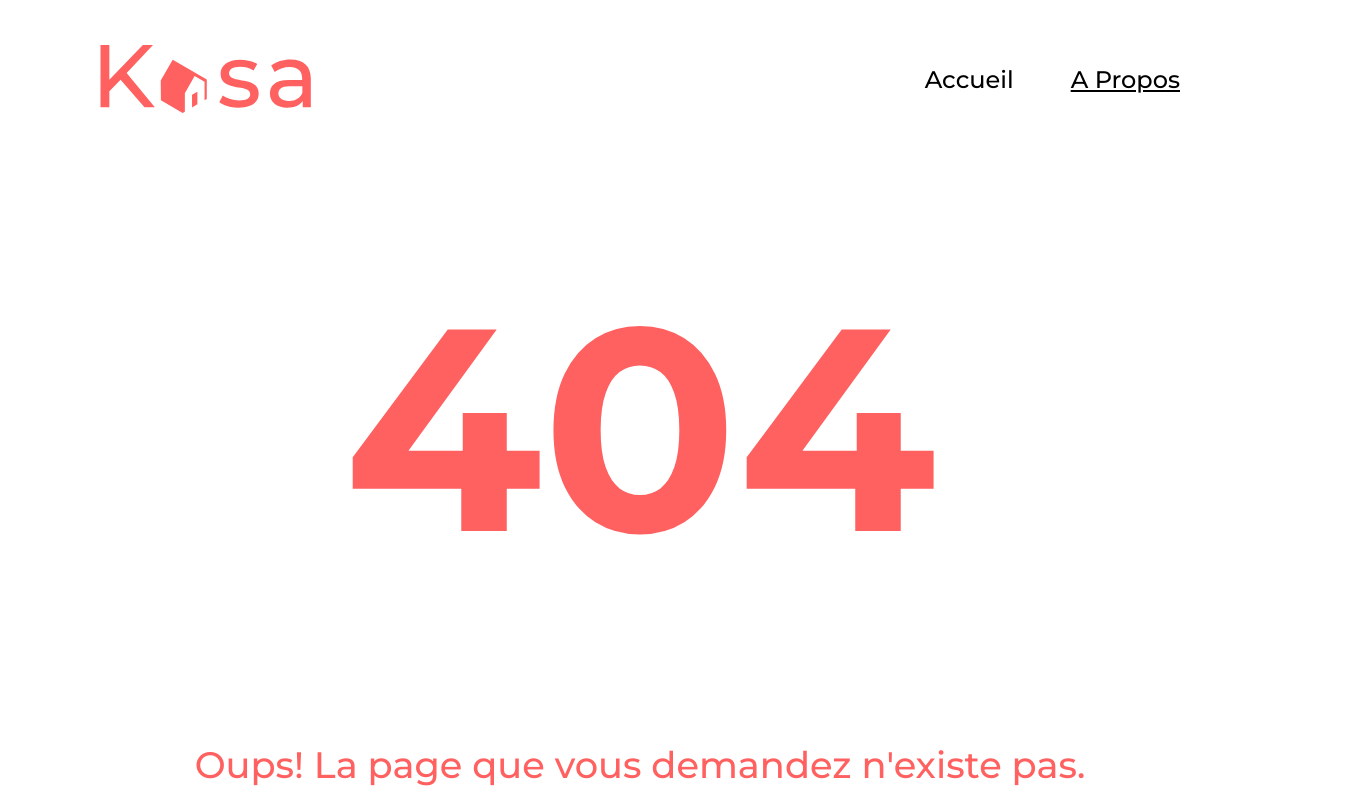
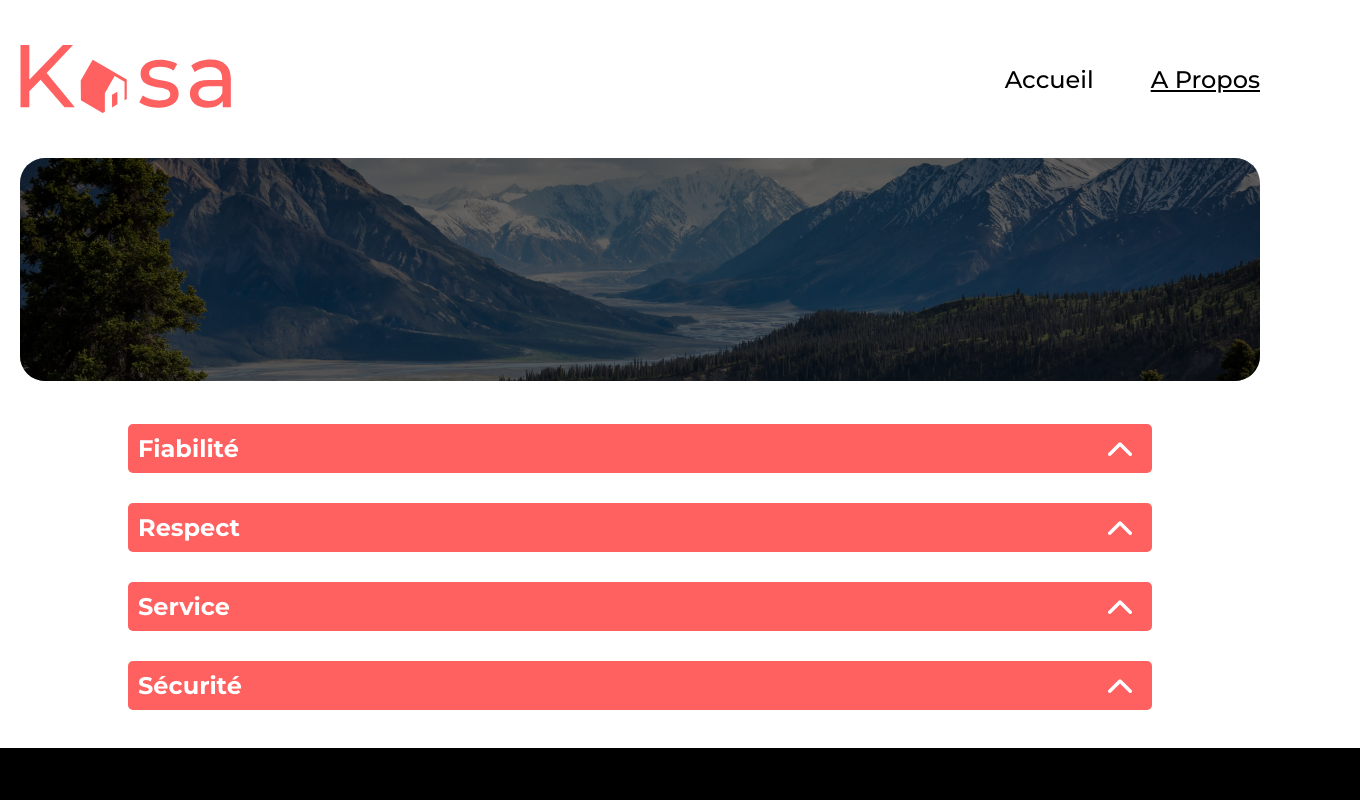
Before and after one commit to ntxsay/reactKasaProjectTs, a React (Vite) app: page /about in a window 1280 px wide. Before the commit this address had no page. Shown: the top 800 px of the page, 1360 px wide, since content can reach past the window. Built offline with nearby package versions, Linux system fonts and the light colour scheme.

Commit message:
Mise à jour Expander, Ajout bannière, Ajout Page about,

```diff
--- a/src/AppRoutes.tsx
+++ b/src/AppRoutes.tsx
@@ -3,6 +3,7 @@ import HomePage from "./pages/HomePage.tsx";
 import NotFoundPage from "./pages/NotFoundPage.tsx";
 import Layout from "./layouts/Layout.tsx";
 import FicheLogementPage from "./pages/FicheLogementPage.tsx";
+import AboutPage from "./pages/AboutPage.tsx";
 
 const AppRoutes = () => {
     return (
@@ -10,6 +11,7 @@ const AppRoutes = () => {
             <Route path="/" element={<Layout/>}>
                 <Route index element={<HomePage/>}/>
                 <Route path="/fiche-logement" element={<FicheLogementPage/>}/>
+                <Route path="/about" element={<AboutPage/>}/>
                 <Route path="*" element={<NotFoundPage/>}/>
             </Route>
         </Routes>
--- /dev/null
+++ b/src/components/BannerComponent.tsx
@@ -0,0 +1,21 @@
+import '../styles/components/BannerComponent.scss'
+import React from "react";
+
+interface IBannerProps {
+    imageUrl: string,
+    caption: string | null
+}
+
+const BannerComponent : React.FC<IBannerProps> = (props) => {
+    return (
+        <figure className="bannerContainer">
+            <div className="bannerContainer__imageContainer">
+                <img className="bannerContainer__image" src={props.imageUrl} alt="image de la bannière"/>
+            </div>
+            <div className="bannerContainer__mask"></div>
+            <figcaption className="bannerContainer__captionContainer"><span className="bannerContainer__caption">{props.caption}</span></figcaption>
+        </figure>
+    );
+}
+
+export default BannerComponent;
--- a/src/components/ExpanderComponent.tsx
+++ b/src/components/ExpanderComponent.tsx
@@ -21,7 +21,7 @@ const ExpanderComponent: React.FC<ExpanderProps> =  (props) => {
             <header className="expander__header" onClick={toggleCollapse}>
                 <span className="expanderContainer__header__title">{props.header}</span>
                 <button className={`expanderContainer__header__glyph ${isCollapsed ? '' : 'dellapse'}`}>
-                    <img src={chevronUp} />
+                    <img src={chevronUp} alt={`${isCollapsed ? "L'expander est fermé" : "L'expander est ouvert"}`}/>
                 </button>
             </header>
             <div className={`expanderContainer__content ${isCollapsed ? '' : 'dellapse'}`}>{props.content}</div>
--- /dev/null
+++ b/src/data/aboutData.tsx
@@ -0,0 +1,32 @@
+interface IAboutSchema {
+    id: number,
+    title: string,
+    content: string
+}
+
+export const aboutList: IAboutSchema[] = [
+    {
+        id: 1,
+        title: 'Fiabilité',
+        content:
+            'Les annonces postées sur Kasa garantissent une fiabilité totale. Les photos sont conformes aux logements, et toutes les informations sont régulièrement vérifiées par nos équipes.',
+    },
+    {
+        id: 2,
+        title: 'Respect',
+        content:
+            'La bienveillance fait partie des valeurs fondatrices de Kasa. Tout comportement discriminatoire ou de perturbation du voisinage entraînera une exclusion de notre plateforme.',
+    },
+    {
+        id: 3,
+        title: 'Service',
+        content:
+            "Nos équipes se tiennent à votre disposition pour vous fournir une expérience parfaite. N'hésitez pas à nous contacter si vous avez la moindre question.",
+    },
+    {
+        id: 4,
+        title: 'Sécurité',
+        content:
+            "La sécurité est la priorité de Kasa. Aussi bien pour nos hôtes que pour les voyageurs, chaque logement correspond aux critères de sécurité établis par nos services. En laissant une note aussi bien à l'hôte qu'au locataire, cela permet à nos équipes de vérifier que les standards sont bien respectés. Nous organisons également des ateliers sur la sécurité domestique pour nos hôtes.",
+    },
+];
--- a/src/layouts/Layout.tsx
+++ b/src/layouts/Layout.tsx
@@ -14,7 +14,7 @@ const Layout = () => {
                 <nav className="header__navigation">
                     <ul>
                         <li><a href="/" className={`link-item ${path === "/" ? 'selected' : ''}`}>Accueil</a></li>
-                        <li><a href="/" className={`link-item ${path === "/about" ? 'selected' : ''}`}>A Propos</a></li>
+                        <li><a href="/about" className={`link-item ${path === "/about" ? 'selected' : ''}`}>A Propos</a></li>
                     </ul>
                 </nav>
             </header>
--- /dev/null
+++ b/src/pages/AboutPage.tsx
@@ -0,0 +1,25 @@
+import '../styles/pages/AboutPage.scss'
+import BannerComponent from "../components/BannerComponent.tsx";
+import imageSource from "../assets/Image-source-2.png";
+import ExpanderComponent from "../components/ExpanderComponent.tsx";
+import {aboutList} from "../data/aboutData.tsx";
+
+
+const  AboutPage = () => {
+
+
+    return(
+        <section className="page">
+            <BannerComponent caption={null} imageUrl={imageSource} />
+            <section className="about-expanders-container">
+                {
+                    aboutList.map(about => {
+                        return <ExpanderComponent key={about.id} header={about.title} content={<p className="about-expanders-content">{about.content}</p>} isCollapsed={true}/>
+                    })
+                }
+            </section>
+        </section>
+    );
+}
+
+export default AboutPage;
--- a/src/pages/HomePage.tsx
+++ b/src/pages/HomePage.tsx
@@ -1,11 +1,14 @@
 import jsonData from '../data/logements.json'
 import '../styles/pages/HomePage.scss'
 import {Link} from "react-router-dom";
+import imageSource from '../assets/Image-source-1.png';
 import ThumbComponent from "../components/ThumbComponent.tsx";
+import BannerComponent from "../components/BannerComponent.tsx";
 const HomePage = () => {
     const jsonLogements : ILogement[] = jsonData;
     return (
         <section className="page">
+            <BannerComponent caption={"Chez vous, partout et ailleurs"} imageUrl={imageSource} />
             <section id="gallery">
                 {jsonLogements && jsonLogements.map((logement) => {
                     return (
--- /dev/null
+++ b/src/styles/components/BannerComponent.scss
@@ -0,0 +1,58 @@
+@import "src/styles/layouts/theme";
+
+.bannerContainer {
+  border-radius: 25px;
+  background: $main-primary-gray-color;
+  position: relative;
+  height: 223px;
+  width: 100%;
+  overflow: hidden;
+  padding: 0;
+  margin: 0;
+
+  .bannerContainer__imageContainer {
+    display: flex;
+    align-items: center;
+    height: 223px;
+
+    .bannerContainer__image {
+      object-fit: cover;
+    }
+  }
+
+  .bannerContainer__mask{
+    position: absolute;
+    top:0;
+    opacity: 60%;
+    background: $main-primary-black-color;
+    height: 223px;
+    width: 100%;
+  }
+
+  .bannerContainer__captionContainer {
+    display: flex;
+    align-items: center;
+    justify-content: center;
+    position: absolute;
+    top: 0;
+    height: 223px;
+    width: 100%;
+
+    .bannerContainer__caption {
+      @include monserratFontElement($size: 48px);
+      text-shadow:
+              1px 0 black,
+              -1px 0 black,
+              0 1px black,
+              0 -1px black,
+              1px 1px black,
+              -1px -1px black,
+              1px -1px black,
+              -1px 1px black,
+              5px 5px 5px rgba(0, 0, 0, 0.5); /* Ombre portée */
+
+
+    }
+  }
+
+}
--- /dev/null
+++ b/src/styles/pages/AboutPage.scss
@@ -0,0 +1,11 @@
+
+.about-expanders-container {
+  margin: 43px 108px 38px 108px;
+  display: flex;
+  flex-direction: column;
+  gap: 30px;
+
+  .expanderContainer__header__title {
+    font-size: 24px !important;
+  }
+}
--- a/src/styles/pages/HomePage.scss
+++ b/src/styles/pages/HomePage.scss
@@ -10,6 +10,7 @@
   justify-content: flex-start;
   row-gap: 50px;
   column-gap: 60px;
+  margin-top: 43px;
 
   a {
     height: 340px;
```
Also changed, not shown: src/assets/Image-source-1.png (added), src/assets/Image-source-2.png (added).
